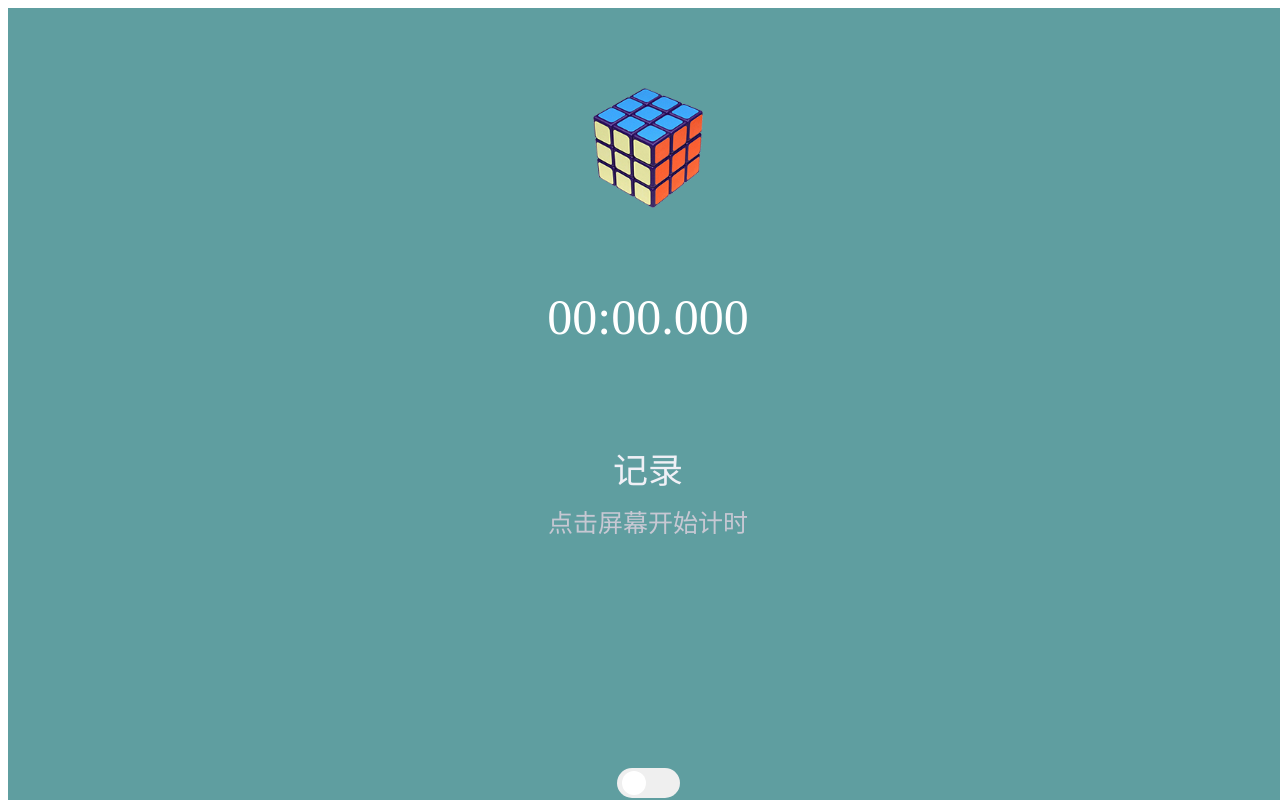
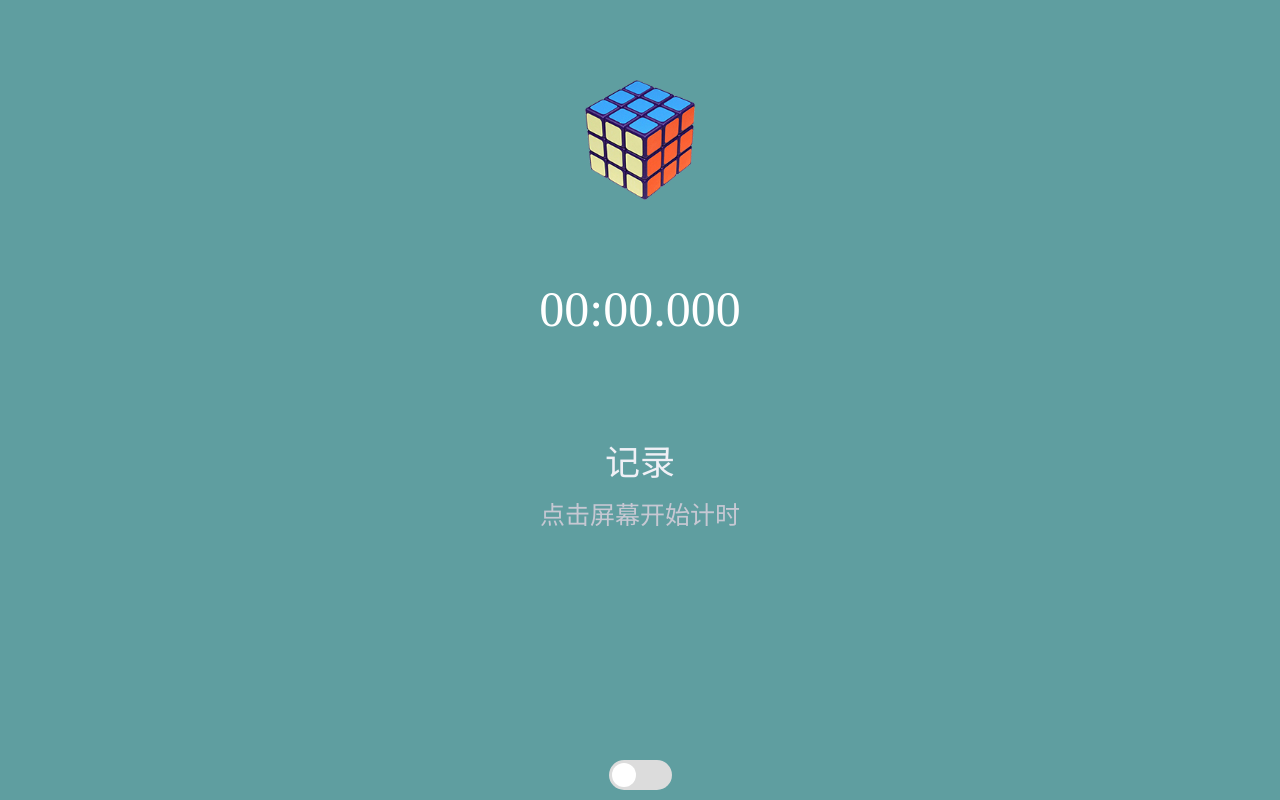
Before and after one commit to location0/location0.github.io, a plain HTML site: page 计时器.html in a window 1280 px wide. Drawn offline with Linux system fonts and the light colour scheme.

Commit message:
计时器更新

```diff
--- a/css/计时器.css
+++ b/css/计时器.css
@@ -1,3 +1,7 @@
+*{                   /*默认无边距*/
+    padding: 0;
+    margin: 0;
+}
 body{
     position: fixed;
     top: 0;
@@ -72,7 +76,7 @@ img{
     border: none;
     border-radius: 22px;
     transition: 0.5s;
-    background-color: "gainsboro";
+    background-color: gainsboro;
 }
 
 #senioricon{
@@ -80,6 +84,6 @@ img{
     background-color: white;
     height: 24px;
     width: 24px;
-    margin-left: -1px;
+    margin-left: 3px;
     border-radius: 24px;
 }
--- a/js/计时器.js
+++ b/js/计时器.js
@@ -78,12 +78,12 @@ function showRecord(theTime){
 //高级
 seniorBtn.addEventListener("click",function(){
     if(isSenior==0){
-        seniorBtnicon.style.marginLeft = "30px";
+        seniorBtnicon.style.marginLeft = "35px";
         seniorBtn.style.backgroundColor = "rgb(101,196,104)";
         isSenior = 1;
     }
     else{
-        seniorBtnicon.style.marginLeft = "-1px";
+        seniorBtnicon.style.marginLeft = "3px";
         seniorBtn.style.backgroundColor = "gainsboro";
         isSenior = 0;
     }
```
